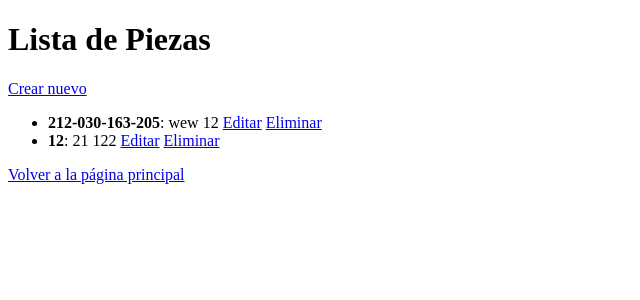
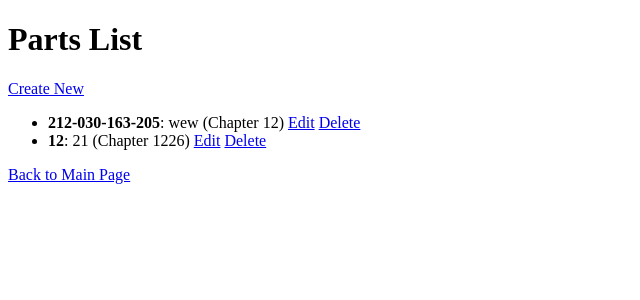
Before and after one commit to eltruji04/OPTIMA, a Flask app: page /crud/ in a window 1280 px wide. Shown: the top 300 px of the page, without its empty margins (0-640 px from the left). Run offline with Flask 3, Linux system fonts and the light colour scheme; data comes from the database, SQL or seed files in the repository.

Commit message:
The code language was changed to English and documented

```diff
--- a/CRUD/crud.py
+++ b/CRUD/crud.py
@@ -1,12 +1,23 @@
 from flask import Blueprint, render_template, request, redirect, url_for
 import sqlite3
 
-# Crear el Blueprint
+# Create the Blueprint for the CRUD functionality
 crud_app = Blueprint('crud', __name__, template_folder='templates')
 
-# Función para inicializar la base de datos
+# Function to initialize the database
 def init_db():
-    with sqlite3.connect('piezas_activas.db') as conn:
+    """
+    Initializes the database by creating the 'items' table if it doesn't exist.
+
+    The table contains the following columns:
+    - id (INTEGER, PRIMARY KEY, AUTOINCREMENT)
+    - part_number (TEXT, NOT NULL)
+    - item_name (TEXT, NOT NULL)
+    - chapter (INTEGER, NOT NULL)
+
+    This function is typically called once during the application's startup.
+    """
+    with sqlite3.connect('active_parts.db') as conn:
         cursor = conn.cursor()
         cursor.execute('''
             CREATE TABLE IF NOT EXISTS items (
@@ -16,59 +27,110 @@
                 chapter INTEGER NOT NULL
             )
         ''')
-    print("Base de datos inicializada")
+    print("Database initialized")
 
-# Ruta para mostrar las piezas
+# Route to display the list of parts
 @crud_app.route('/')
 def parts_list():
-    with sqlite3.connect('piezas_activas.db') as conn:
+    """
+    Displays a list of all parts stored in the database.
+
+    Retrieves all records from the 'items' table and renders them on the 'parts_list.html' page.
+
+    Returns:
+        A rendered HTML template displaying all items in the database.
+    """
+    with sqlite3.connect('active_parts.db') as conn:
         cursor = conn.cursor()
         cursor.execute('SELECT * FROM items')
-        items = cursor.fetchall()
+        items = cursor.fetchall()  # Fetch all records from the 'items' table
     return render_template('parts_list.html', items=items)
 
-# Ruta para crear un nuevo registro
+# Route to create a new record
 @crud_app.route('/create', methods=['GET', 'POST'])
 def create():
+    """
+    Handles the creation of a new part record in the database.
+
+    If the request method is GET, it renders the 'create.html' form.
+    If the request method is POST, it processes the form data, inserts a new record into the 'items' table,
+    and redirects to the parts list page.
+
+    Returns:
+        A rendered HTML template for creating a new item if the request method is GET.
+        A redirection to the parts list page if the request method is POST.
+    """
     if request.method == 'POST':
+        # Extract form data
         part_number = request.form['part_number']
         item_name = request.form['item_name']
         chapter = int(request.form['chapter'])
 
-        with sqlite3.connect('piezas_activas.db') as conn:
+        # Insert the new item into the database
+        with sqlite3.connect('active_parts.db') as conn:
             cursor = conn.cursor()
             cursor.execute('INSERT INTO items (part_number, item_name, chapter) VALUES (?, ?, ?)',
                            (part_number, item_name, chapter))
-            conn.commit()
-        return redirect(url_for('crud.parts_list'))
-    return render_template('create.html')
+            conn.commit()  # Commit the transaction
+        return redirect(url_for('crud.parts_list'))  # Redirect to the parts list page
 
-# Ruta para actualizar un registro
+    return render_template('create.html')  # Render the 'create.html' form
+
+# Route to update an existing record
 @crud_app.route('/update/<int:item_id>', methods=['GET', 'POST'])
 def update(item_id):
+    """
+    Handles the update of an existing part record.
+
+    If the request method is GET, it retrieves the part record by its ID and renders the update form.
+    If the request method is POST, it processes the form data, updates the record in the database,
+    and redirects to the parts list page.
+
+    Args:
+        item_id (int): The ID of the item to be updated.
+
+    Returns:
+        A rendered HTML template for updating an item if the request method is GET.
+        A redirection to the parts list page if the request method is POST.
+    """
     if request.method == 'POST':
+        # Extract form data
         part_number = request.form['part_number']
         item_name = request.form['item_name']
         chapter = int(request.form['chapter'])
 
-        with sqlite3.connect('piezas_activas.db') as conn:
+        # Update the existing item in the database
+        with sqlite3.connect('active_parts.db') as conn:
             cursor = conn.cursor()
             cursor.execute('UPDATE items SET part_number = ?, item_name = ?, chapter = ? WHERE id = ?',
                            (part_number, item_name, chapter, item_id))
-            conn.commit()
-        return redirect(url_for('crud.parts_list'))
+            conn.commit()  # Commit the transaction
+        return redirect(url_for('crud.parts_list'))  # Redirect to the parts list page
 
-    with sqlite3.connect('piezas_activas.db') as conn:
+    # Retrieve the item to be updated and render the update form
+    with sqlite3.connect('active_parts.db') as conn:
         cursor = conn.cursor()
         cursor.execute('SELECT * FROM items WHERE id = ?', (item_id,))
-        item = cursor.fetchone()
-    return render_template('update.html', item=item)
+        item = cursor.fetchone()  # Fetch the record with the given item_id
+    return render_template('update.html', item=item)  # Render the update form with the item data
 
-# Ruta para eliminar un registro
+# Route to delete a record
 @crud_app.route('/delete/<int:item_id>', methods=['GET', 'POST'])
 def delete(item_id):
-    with sqlite3.connect('piezas_activas.db') as conn:
+    """
+    Handles the deletion of a part record from the database.
+
+    Deletes the part record from the 'items' table based on the provided item ID and
+    redirects to the parts list page.
+
+    Args:
+        item_id (int): The ID of the item to be deleted.
+
+    Returns:
+        A redirection to the parts list page after the item is deleted.
+    """
+    with sqlite3.connect('active_parts.db') as conn:
         cursor = conn.cursor()
         cursor.execute('DELETE FROM items WHERE id = ?', (item_id,))
-        conn.commit()
-    return redirect(url_for('crud.parts_list'))
+        conn.commit()  # Commit the transaction
+    return redirect(url_for('crud.parts_list'))  # Redirect to the parts list page
--- a/CRUD/templates/parts_list.html
+++ b/CRUD/templates/parts_list.html
@@ -1,23 +1,44 @@
 <!DOCTYPE html>
 <html lang="en">
   <head>
-    <meta charset="UTF-8">
-    <title>CRUD App</title>
+    <!-- Defines the character encoding used in the HTML document -->
+    <meta charset="UTF-8" />
+
+    <!-- The title of the page that appears in the browser tab -->
+    <title>Parts List</title>
   </head>
   <body>
-    <h1>Lista de Piezas</h1>
-    <a href="{{ url_for('crud.create') }}">Crear nuevo</a>
+    <!-- Main title of the page indicating the parts list is being displayed -->
+    <h1>Parts List</h1>
+
+    <!-- Link to create a new item (redirects to the route for creating a new part) -->
+    <a href="{{ url_for('crud.create') }}">Create New</a>
+
+    <!-- List of items (parts) fetched from the database and displayed in the browser -->
     <ul>
+      <!-- Iterates over the items in the database (items are passed from the Flask view) -->
       {% for item in items %}
+
       <li>
-            <strong>{{ item[1] }}</strong>: {{ item[2] }} {{ item[3] }}
-            <a href="{{ url_for('crud.update', item_id=item[0]) }}">Editar</a>
-            <a href="{{ url_for('crud.delete', item_id=item[0]) }}">Eliminar</a>
+        <!-- Displays the item name in bold (item[1] is the item name) -->
+        <strong>{{ item[1] }}</strong>:
+
+        <!-- Displays the item description (item[2] is the description) -->
+        {{ item[2] }}
+
+        <!-- Displays the chapter number related to the item (item[3] is the chapter number) -->
+        (Chapter {{ item[3] }})
+
+        <!-- Link to edit the item (redirects to the edit route with the item ID) -->
+        <a href="{{ url_for('crud.update', item_id=item[0]) }}">Edit</a>
+
+        <!-- Link to delete the item (redirects to the delete route with the item ID) -->
+        <a href="{{ url_for('crud.delete', item_id=item[0]) }}">Delete</a>
       </li>
       {% endfor %}
     </ul>
 
-    <a href="/">Volver a la página principal</a>
-
+    <!-- Link to go back to the main page (redirects to the main route) -->
+    <a href="{{ url_for('index') }}">Back to Main Page</a>
   </body>
 </html>
```
Also changed, not shown: CRUD/templates/create.html (+30 -15 lines), CRUD/templates/update.html (+42 -15 lines), templates/main-page.html (+9 -9 lines), active_parts.db (added), piezas_activas.db (deleted). Lines whose indentation alone changed are shown as unchanged.
